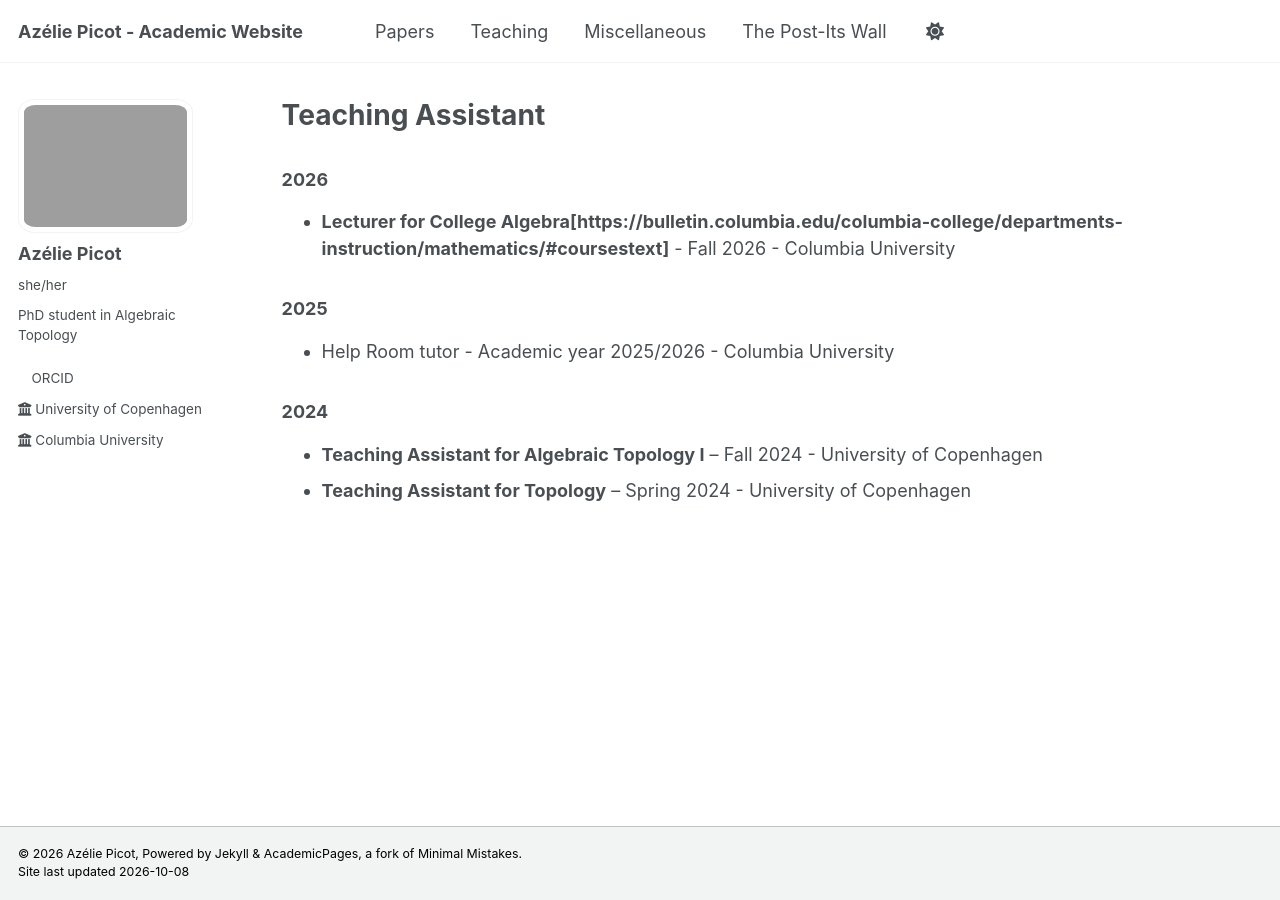
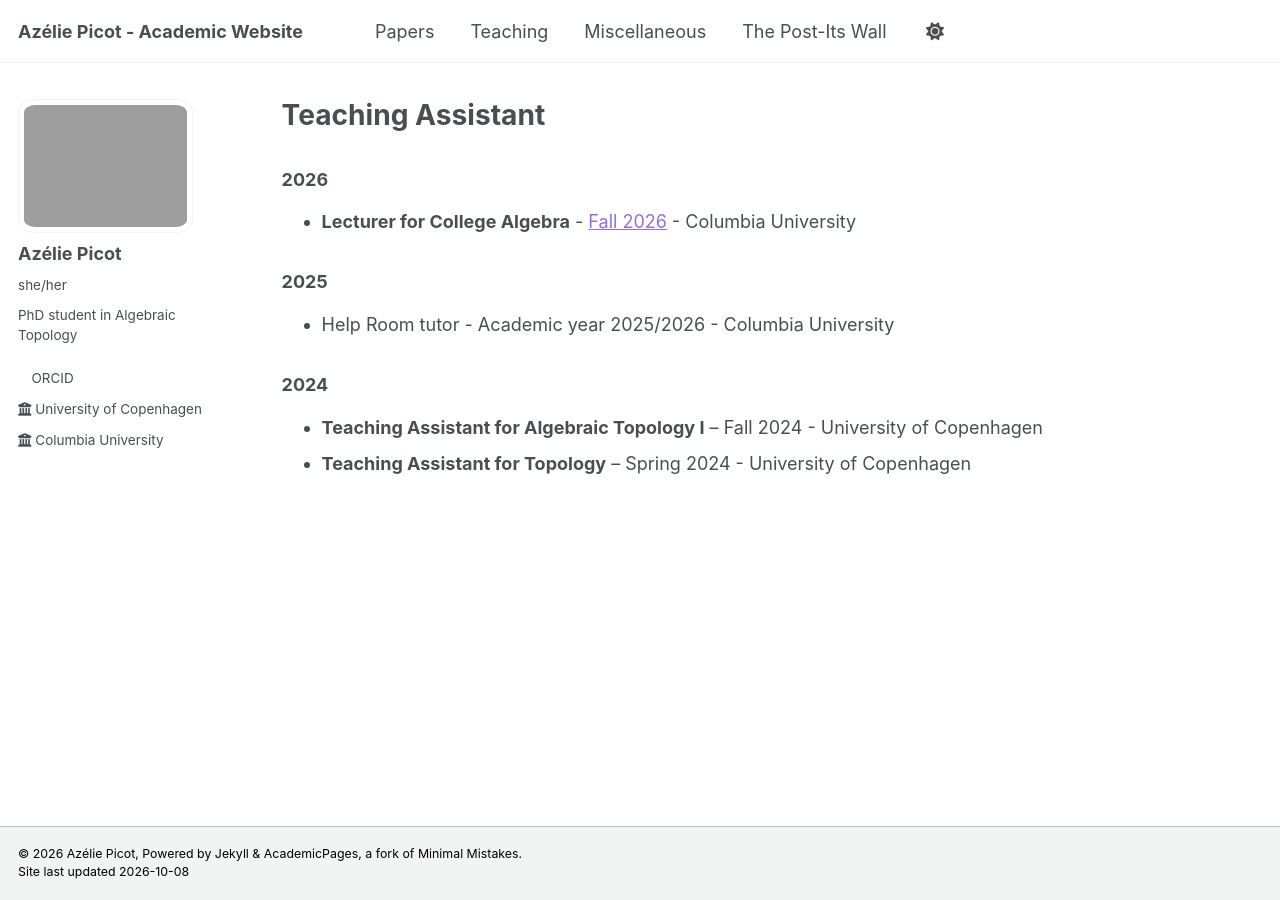
Before and after one commit to azeliepicot/azeliepicot.github.io, a Jekyll site: the page built from _pages/courses.md, in a window 1280 px wide. Built offline with Jekyll 4.4.1, drawn with Linux system fonts in a browser that asks for light colours.

Commit message:
Fix link formatting for College Algebra course

```diff
--- a/_pages/courses.md
+++ b/_pages/courses.md
@@ -11,7 +11,7 @@ hide_title: true
 
 ### 2026
 
-- **Lecturer for College Algebra[https://bulletin.columbia.edu/columbia-college/departments-instruction/mathematics/#coursestext]** - Fall 2026 - Columbia University
+- **Lecturer for College Algebra** - [Fall 202](https://bulletin.columbia.edu/columbia-college/departments-instruction/mathematics/#coursestext)[6](https://www.moma.org/collection/works/291307) - Columbia University
 
 ### 2025
 
```
